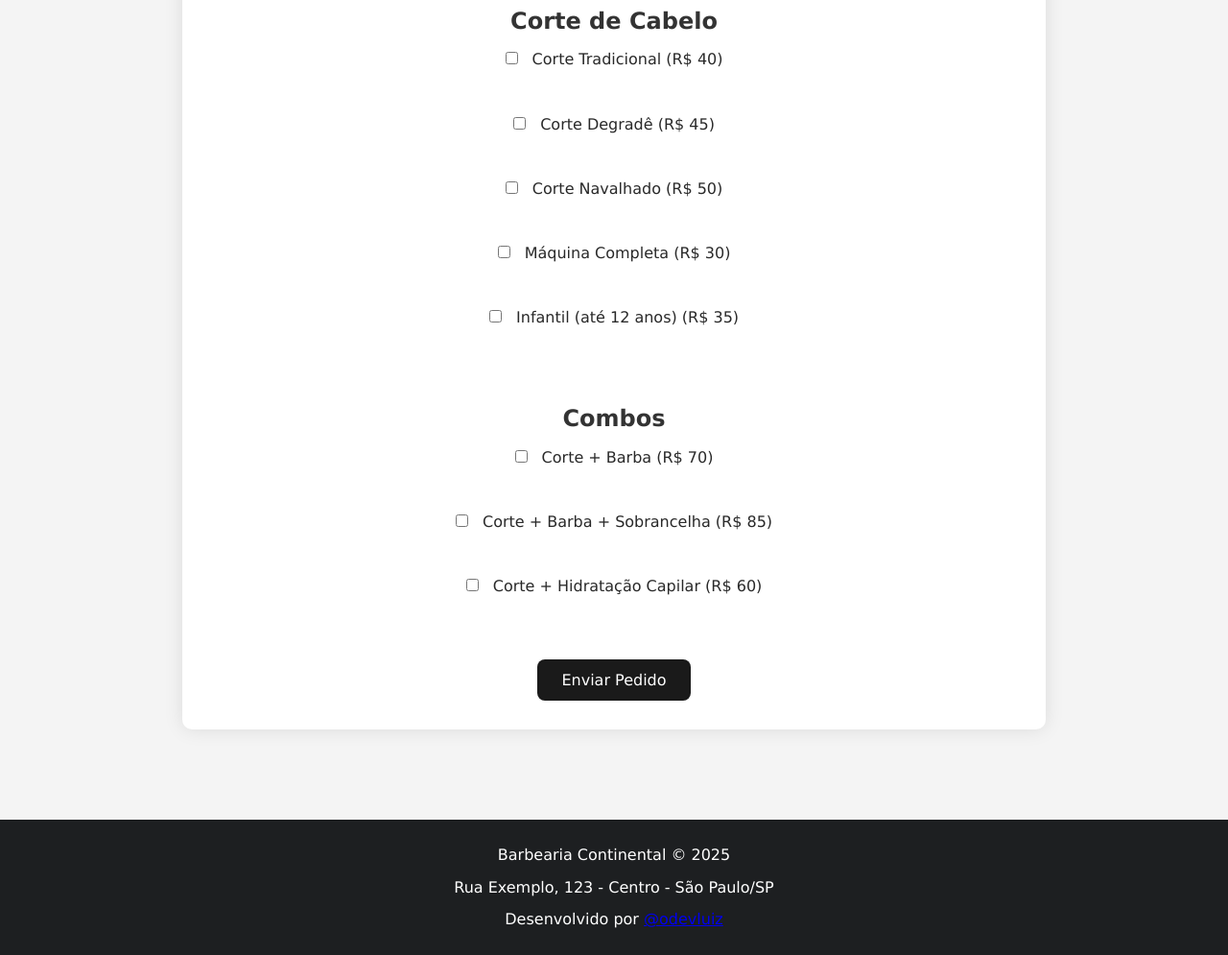
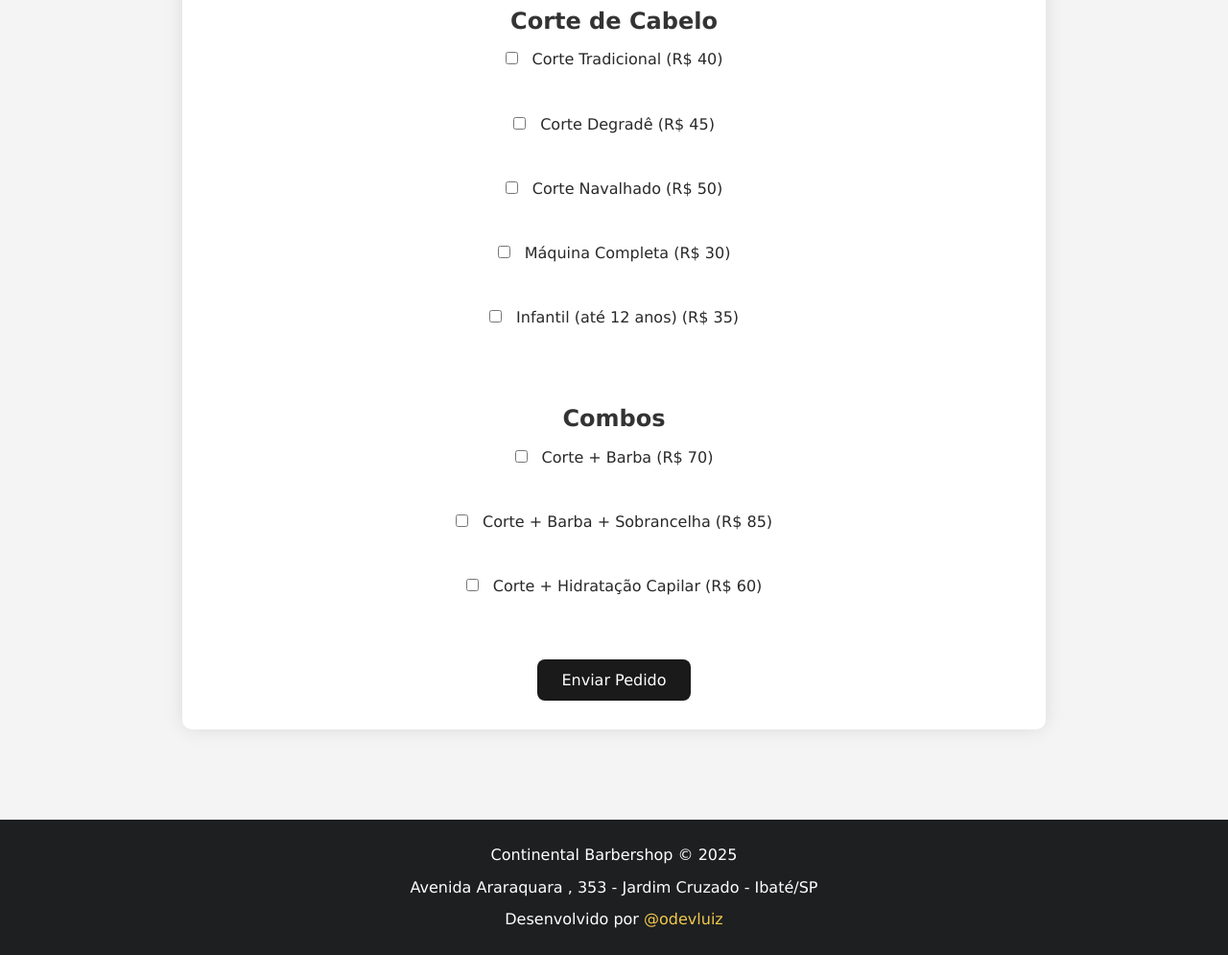
Before and after one commit to luizagostinho/continental, a plain HTML site: page index2.html in a window 1280 px wide. Shown: the part 420-1415 px from the top of the page at 96% size. Drawn offline with Linux system fonts and the light colour scheme.

Commit message:
Update footer info and add footer link styles
Changed footer text and address in index2.html to reflect new business name and location. Added custom styles for footer links in style.css, including hover effects.

```diff
--- a/index2.html
+++ b/index2.html
@@ -51,8 +51,8 @@
   </main>
 
   <footer>
-    <p>Barbearia Continental © 2025</p>
-    <p>Rua Exemplo, 123 - Centro - São Paulo/SP</p>
+    <p>Continental Barbershop © 2025</p>
+    <p>Avenida Araraquara , 353 - Jardim Cruzado - Ibaté/SP</p>
     <p>Desenvolvido por <a href="https://www.instagram.com/odevluiz/" target="_blank">@odevluiz</a></p>
   </footer>
 </body>
--- a/style.css
+++ b/style.css
@@ -72,6 +72,16 @@ nav a:hover {
       margin: 0.5rem 0;
     }
 
+    footer p a {
+      text-decoration: none;
+      color: #f2c94c;
+    }
+
+    footer p a:hover{
+      text-decoration: none;
+      color: brown;
+    }
+
       @media (max-width: 600px) {
       .container {
         padding: 20px;
@@ -84,7 +94,6 @@ nav a:hover {
 
       header img {
         display: block;
-
         justify-content: center;
         align-items: center;
     }
```
